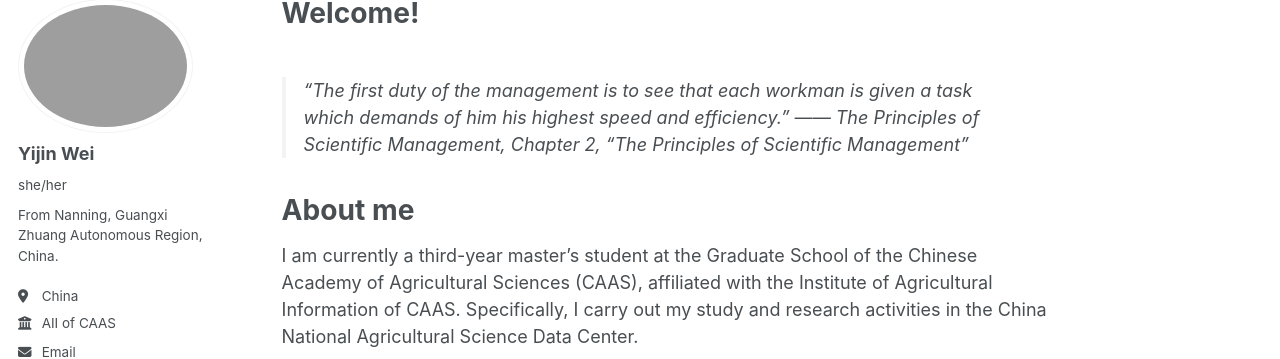
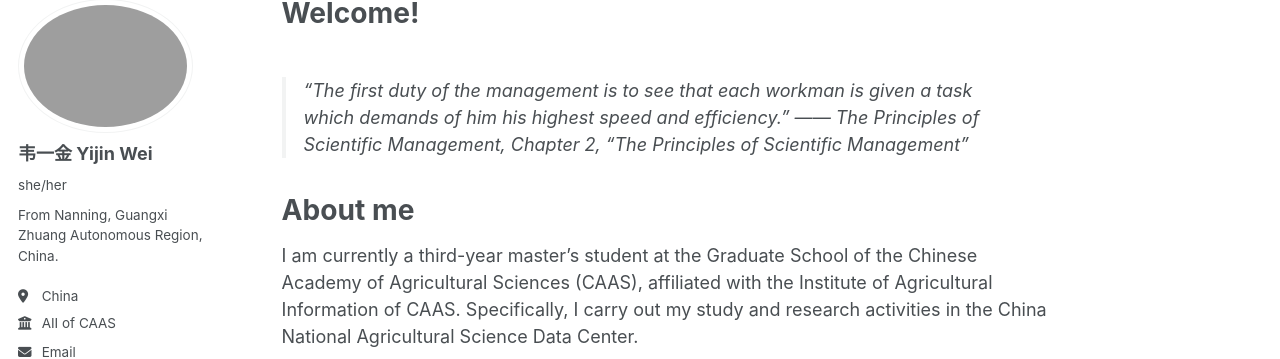
Before and after one commit to mangx/mangx.github.io, a Jekyll site: the page built from _pages/about.md, in a window 1280 px wide. Shown: the part 100-459 px from the top of the page. Built offline with Jekyll 4.4.1, drawn with Linux system fonts in a browser that asks for light colours; some web fonts are replaced.

Commit message:
Update _config.yml

```diff
--- a/_config.yml
+++ b/_config.yml
@@ -23,7 +23,7 @@ repository               : "mangx/mangx.github.io"
 author:
   # Biographic information
   avatar           : "cow1.jpg"
-  name             : "Yijin Wei"
+  name             : "韦一金 Yijin Wei"
   pronouns         : "she/her"
   bio              : "From Nanning, Guangxi Zhuang Autonomous Region, China."
   location         : "China"
```
